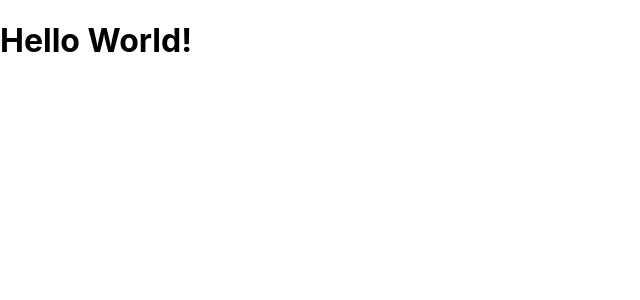
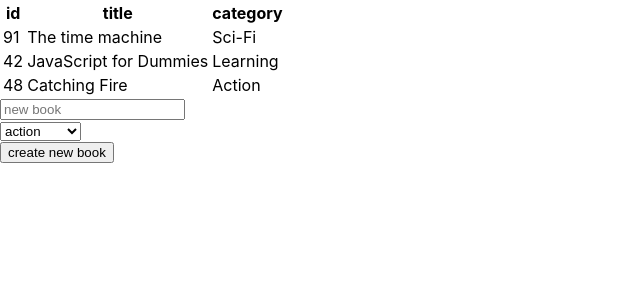
Before and after one commit to kelibst/magic_books_bookstore, a React (Create React App) app: page / in a window 1280 px wide. Shown: the top 300 px of the page, without its empty margins (0-640 px from the left). Built offline with nearby package versions, Linux system fonts and the light colour scheme.

Commit message:
generated initial state data

```diff
--- a/package.json
+++ b/package.json
@@ -9,7 +9,9 @@
     "prop-types": "^15.7.2",
     "react": "^16.13.1",
     "react-dom": "^16.13.1",
-    "react-scripts": "3.4.3"
+    "react-redux": "^7.2.1",
+    "react-scripts": "3.4.3",
+    "redux": "^4.0.5"
   },
   "scripts": {
     "start": "react-scripts start",
--- a/src/components/App.js
+++ b/src/components/App.js
@@ -1,9 +1,12 @@
 import React from 'react';
+import BookForm from '../containers/BookForm';
+import BookList from '../containers/BookList';
 
 function App() {
   return (
     <div className="App">
-     <h1>Hello World!</h1>
+     <BookList />
+     <BookForm />
     </div>
   );
 }
--- a/src/containers/BookList.js
+++ b/src/containers/BookList.js
@@ -1,5 +1,7 @@
 import React from 'react'
 import PropTypes from 'prop-types'
+import { connect } from 'react-redux';
+import Book from '../components/Book';
 
 const BookList = ({books}) => {
     return (
@@ -22,7 +24,7 @@ const BookList = ({books}) => {
 
 const mapStateToProps = (state) => ({ books: state.books, filter: state.filter });
 
-BooksList.defaultProps = {
+BookList.defaultProps = {
     books: [],
 };
 
@@ -30,4 +32,6 @@ BookList.propTypes = {
     books: PropTypes.arrayOf(PropTypes.object),
 }
 
+
+
 export default connect(mapStateToProps)(BookList)
--- a/src/index.js
+++ b/src/index.js
@@ -1,13 +1,20 @@
 import React from 'react';
 import ReactDOM from 'react-dom';
+import { Provider } from 'react-redux'
 import './index.css';
+import { createStore } from 'redux';
+import rootReducer from './reducers/index'
 import App from './components/App';
 import * as serviceWorker from './serviceWorker';
+import initData from './initData';
 
+const store = createStore(rootReducer, initData)
 ReactDOM.render(
+  <Provider store={store}>
   <React.StrictMode>
     <App />
-  </React.StrictMode>,
+  </React.StrictMode>
+  </Provider>,
   document.getElementById('root')
 );
 
--- /dev/null
+++ b/src/initData.js
@@ -0,0 +1,23 @@
+const idGenerator = () => (Math.floor(Math.random() * 100) + 1);
+
+const initData = {
+    books: [
+        {
+          id: idGenerator(),
+          title: 'The time machine',
+          category: 'Sci-Fi',
+        },
+        {
+          id: idGenerator(),
+          title: 'JavaScript for Dummies',
+          category: 'Learning',
+        },
+        {
+          id: idGenerator(),
+          title: 'Catching Fire',
+          category: 'Action',
+        },
+      ],
+}
+
+export default initData
```
Also changed, not shown: src/actions/index.js (+11 -0 lines), 2 other files (tests, documents, lock files or other folders).
